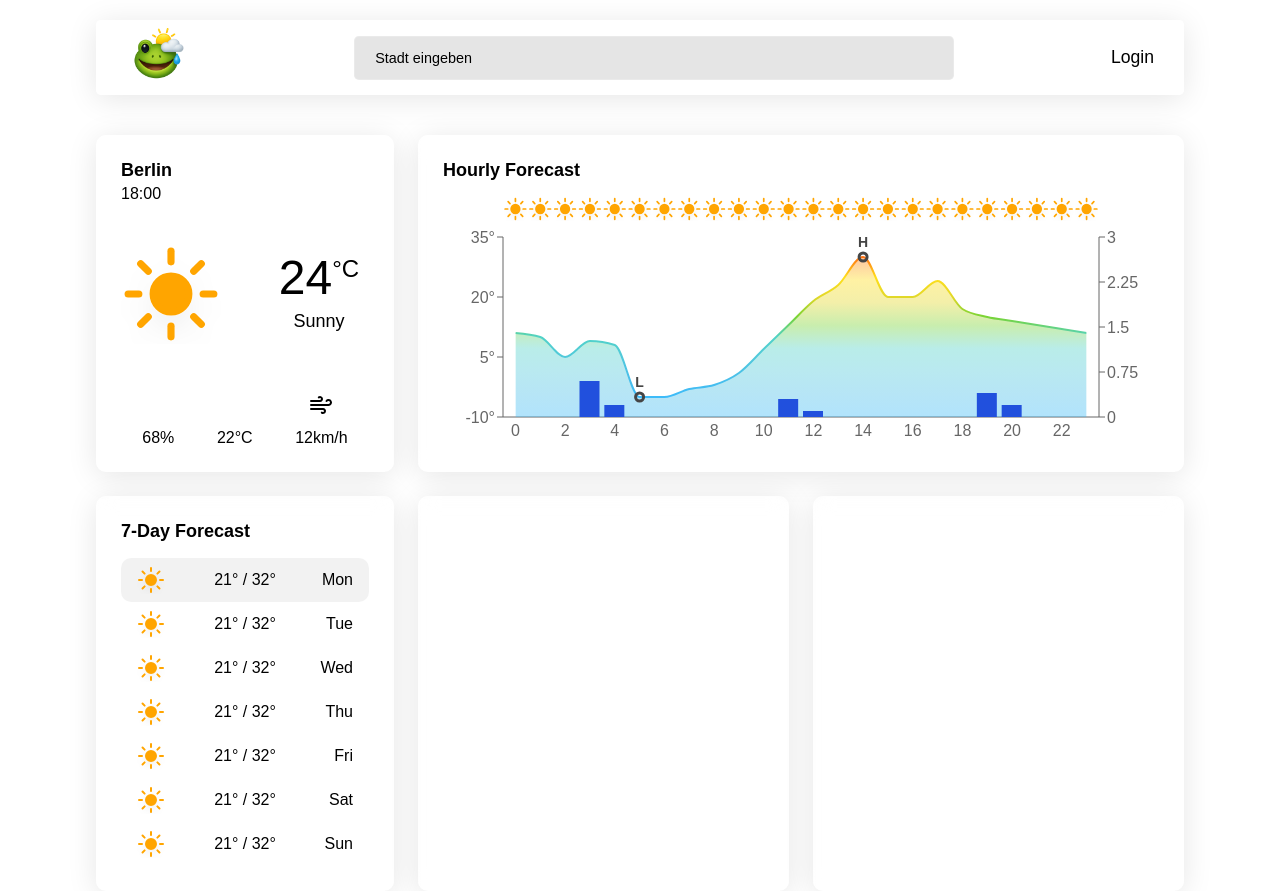
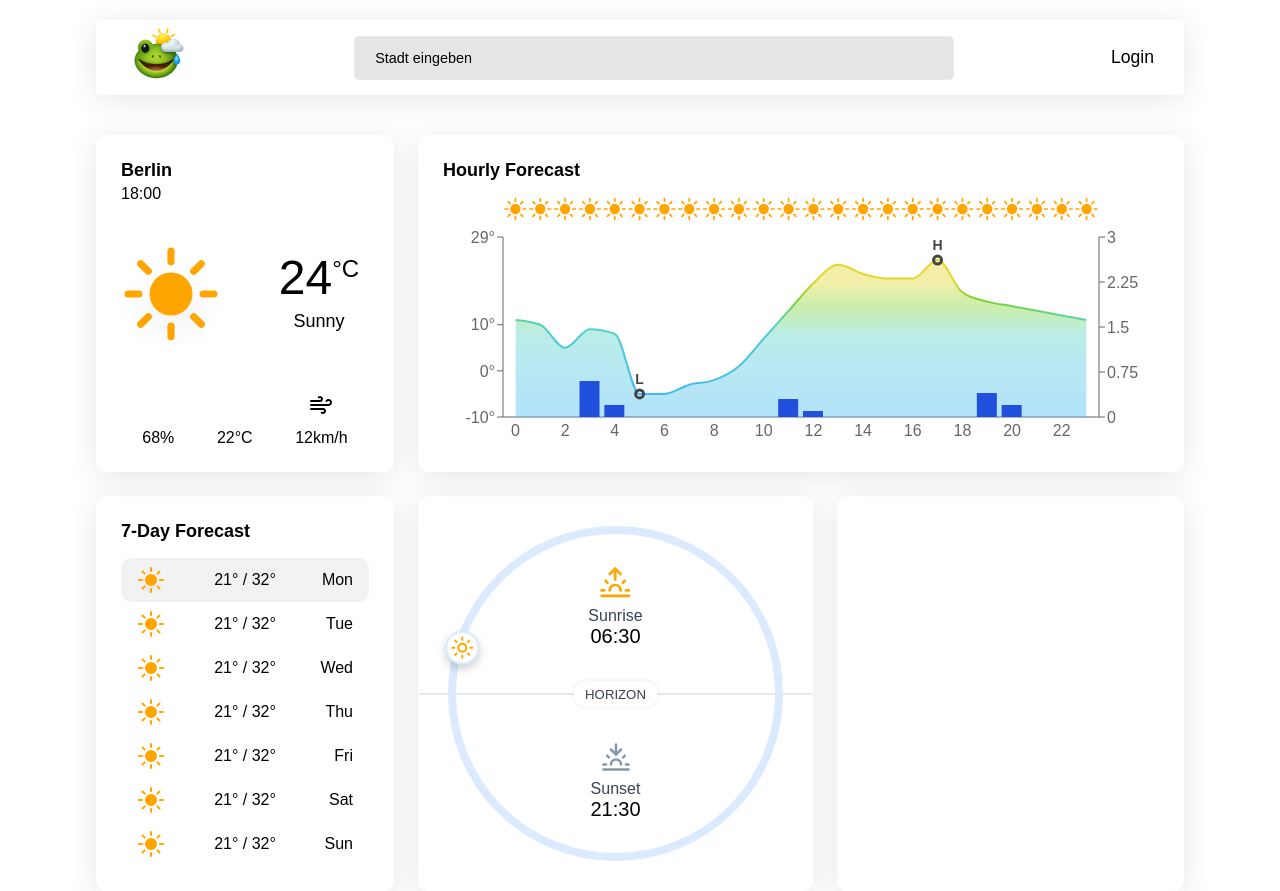
Before and after one commit to TimoJoh/web-engineering2, a React (Create React App) app in the folder frontend/: page /weather in a window 1280 px wide. Built offline with nearby package versions, Linux system fonts and the light colour scheme; some icons are missing.

Commit message:
sunrise and sunset widget

```diff
--- /dev/null
+++ b/frontend/src/components/Detail-sunset-rise/detail-sunset-rise.css
@@ -0,0 +1,103 @@
+.suns{
+    grid-area: sun;
+    width: 100%;
+    height: auto;
+    aspect-ratio: 1 / 1;
+    background: rgba(255, 255, 255, 0.2);
+    backdrop-filter: blur(10px);
+    border: 1px solid rgba(255, 255, 255, 0.2);
+    border-radius: 10px;
+    box-shadow: 0 4px 30px rgba(0, 0, 0, 0.1);
+
+    display: flex;
+    justify-content: center;
+    align-items: center;
+}
+
+.circle{
+    position: relative;
+    width: 85%;
+    aspect-ratio: 1 / 1;
+    border-radius: 50%;
+    border: 8px solid #dbeafe;
+    background-color: white;
+    text-align: center;
+}
+
+.sun-info{
+    position: absolute;
+    left: 50%;
+    transform: translateX(-50%);
+}
+
+.sun-info.sunrise{
+    top: 10%;
+}
+
+.sun-info.sunset{
+    bottom: 10%;
+}
+
+.icon{
+    margin: 0 auto 4px ;
+    height: 600%;
+    width: 60%;
+}
+
+.state{
+    font-size: 1rem;
+    margin: 0;
+    color: #374151;
+}
+
+.time{
+    font-size: 1.25rem;
+}
+
+.horizon-line{
+    position: absolute;
+    top: 50%;
+    left: 0;
+    right: 0;
+    height:2px;
+    background-color: #e5e7eb;
+    transform: translateY(-1px);
+}
+
+.horizon{
+    position: absolute;
+    top: 50%;
+    left: 50%;
+    transform: translate(-50%, -50%);
+    background-color: white;
+    padding: 6px 12px;
+    border-radius: 20px;
+    box-shadow: 0 0 4px rgba(0, 0, 0, 0.1);
+    font-size: 0.825rem;
+    color: #374151;
+}
+
+.sun {
+    width: 24px;
+    height: 24px;
+    position: absolute;
+    left: 50%;
+    top: 50%;
+    transition: transform 1s ease;
+    z-index: 2;
+}
+
+.celestial-wrapper {
+    z-index: 1;
+    border-radius: 50%;
+    background-color: white;
+    border: 2px solid #dbeafe;
+    box-shadow: 0 4px 10px rgba(0, 0, 0, 0.2);
+    display: flex;
+    align-items: center;
+    justify-content: center;
+    box-sizing: content-box;
+    min-width: 24px;
+    min-height: 24px;
+    padding: 3px;
+}
--- /dev/null
+++ b/frontend/src/components/Detail-sunset-rise/detail-sunset-rise.jsx
@@ -0,0 +1,93 @@
+import React, {useEffect, useState} from 'react';
+import './detail-sunset-rise.css';
+import {Sunrise, Sunset, Sun, Moon } from 'lucide-react';
+
+const DetailSunsetRise = ({data}) => {
+    const [angle, setAngle] = useState(0);
+    const [isDay, setIsDay] = useState(true);
+
+
+    useEffect(() => {
+        const updatePosition = () => {
+            const now = new Date();
+            const today = now.toISOString().split("T")[0];
+
+            const sunriseTime = new Date(`${today}T${data.sunrise}:00`);
+            const sunsetTime = new Date(`${today}T${data.sunset}:00`);
+
+            let angle = 0;
+            let isDay = false;
+
+            if (now >= sunriseTime && now <= sunsetTime) {
+                // Daytime
+                const total = sunsetTime - sunriseTime;
+                const passed = now - sunriseTime;
+                const percent = passed / total;
+                angle = percent * 180; // 0°–180°
+                isDay = true;
+            } else {
+                // Nighttime
+                let nightStart, nightEnd;
+
+                if (now < sunriseTime) {
+                    // After midnight, before sunrise
+                    nightStart = new Date(sunsetTime.getTime() - 86400000); // previous sunset
+                    nightEnd = sunriseTime;
+                } else {
+                    // After sunset
+                    nightStart = sunsetTime;
+                    nightEnd = new Date(sunriseTime.getTime() + 86400000); // next day's sunrise
+                }
+
+                const total = nightEnd - nightStart;
+                const passed = now - nightStart;
+                const percent = passed / total;
+                angle = 180 + percent * 180; // 180°–360°
+            }
+
+            setAngle(angle);
+            setIsDay(isDay);
+        };
+
+        updatePosition();
+        const interval = setInterval(updatePosition, 60 * 1000);
+        return () => clearInterval(interval);
+    }, [data.sunrise, data.sunset]);
+
+    const celestialStyle = {
+        transform: `rotate(${angle}deg) translateX(-165.525px) rotate(-${angle}deg) translate(-50%, -50%)`
+    };
+
+    return (
+        <div className="suns">
+            <div className="circle">
+                <div className="sun-info sunrise">
+                    <Sunrise className="icon" color="#ffa500"/>
+                    <p className="state">Sunrise</p>
+                    <p className="time">{data.sunrise}</p>
+                </div>
+                <div className="sun-info sunset">
+                    <Sunset className="icon" color="#849AAA"/>
+                    <p className="state">Sunset</p>
+                    <p className="time">{data.sunset}</p>
+                </div>
+
+                <div className="sun" style={celestialStyle}>
+                    <div className="celestial-wrapper">
+                        {isDay ? <Sun color="#ffa500" size={24}/> : <Moon color="#849AAA" size={24}/>}
+                    </div>
+                </div>
+
+            </div>
+            <div className="horizon-line"></div>
+            <div className="horizon">
+                <p>HORIZON</p>
+            </div>
+
+
+
+        </div>
+    )
+}
+
+export default DetailSunsetRise;
--- a/frontend/src/components/Weatherdetail/weatherdetail.css
+++ b/frontend/src/components/Weatherdetail/weatherdetail.css
@@ -5,21 +5,9 @@
     grid-template-areas:
         "current hourly hourly"
         "daily sun rain";
-    grid-template-columns: auto 1fr 1fr;
+    grid-template-columns: auto auto 1fr;
     grid-template-rows: auto auto;
     gap: 1.5rem;
-}
-
-
-.sun{
-    grid-area: sun;
-    width: auto;
-    height: auto;
-    background: rgba(255, 255, 255, 0.2);
-    backdrop-filter: blur(10px);
-    border: 1px solid rgba(255, 255, 255, 0.2);
-    border-radius: 10px;
-    box-shadow: 0 4px 30px rgba(0, 0, 0, 0.1);
 }
 
 .precipitation-map{
--- a/frontend/src/components/Weatherdetail/weatherdetail.jsx
+++ b/frontend/src/components/Weatherdetail/weatherdetail.jsx
@@ -3,6 +3,7 @@ import './weatherdetail.css';
 import DetailCurrent from "../Detail-current/detail-current";
 import DetailForecast from "../Detail-forecast/detail-forecast";
 import DetailHourly from "../Detail-hourly/detail-hourly";
+import DetailSunsetRise from "../Detail-sunset-rise/detail-sunset-rise"
 import Clear from "../../assets/weathericons/clear-day.svg";
 
 const weatherData = [
@@ -20,7 +21,7 @@ const weatherData = [
     { hour: '11', temperature: 13, precipitation: 0.3, condition: Clear },
     { hour: '12', temperature: 19, precipitation: 0.1, condition: Clear },
     { hour: '13', temperature: 23, precipitation: 0, condition: Clear },
-    { hour: '14', temperature: 30, precipitation: 0, condition: Clear },
+    { hour: '14', temperature: 21, precipitation: 0, condition: Clear },
     { hour: '15', temperature: 20, precipitation: 0, condition: Clear },
     { hour: '16', temperature: 20, precipitation: 0, condition: Clear },
     { hour: '17', temperature: 24, precipitation: 0, condition: Clear },
@@ -39,7 +40,8 @@ const forecastData = [
     { day: 'Fri', low: 21, high: 32, condition: Clear},
     { day: 'Sat', low: 21, high: 32, condition: Clear},
     { day: 'Sun', low: 21, high: 32, condition: Clear}
-]
+];
+const sunstate = {sunrise: "06:30", sunset: "21:30"};
 
 const Weatherdetail = () => {
     return (
@@ -47,9 +49,7 @@ const Weatherdetail = () => {
             <DetailCurrent />
             <DetailHourly data={weatherData}/>
             <DetailForecast data={forecastData} />
-            <div className="sun">
-
-            </div>
+            <DetailSunsetRise data={sunstate}/>
             <div className="precipitation-map">
 
             </div>
```
